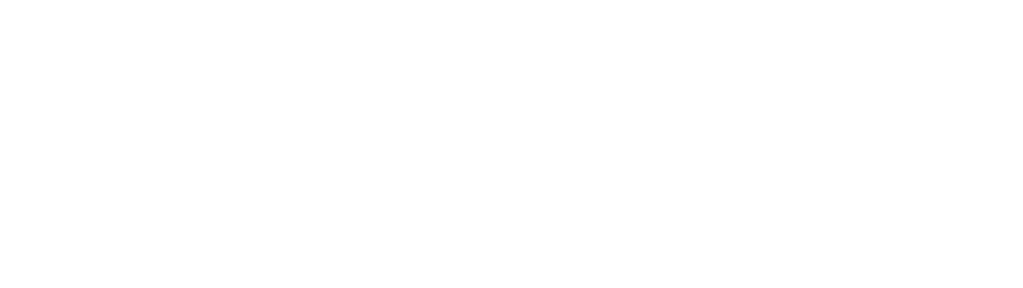
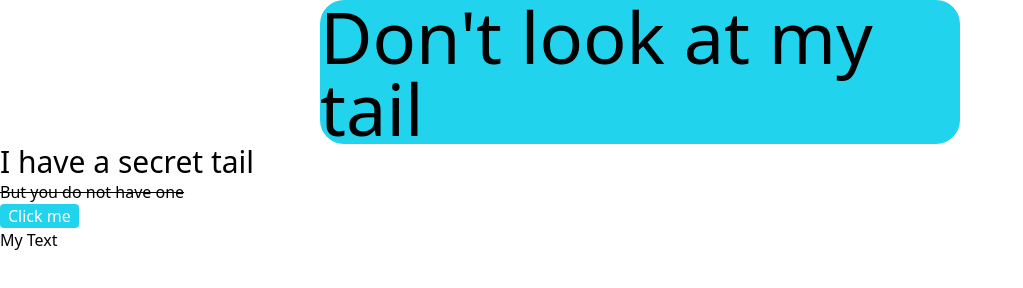
Before and after one commit to nishatrukaiya07/tailwind-projects, a plain HTML site: page index.html in a window 1280 px wide. Shown: the whole page, without its empty margins (0-1023 px from the left). Drawn offline with nearby package versions, Linux system fonts and the light colour scheme.

Commit message:
first commit

```diff
--- a/index.html
+++ b/index.html
@@ -5,8 +5,17 @@
     <meta http-equiv="X-UA-Compatible" content="IE=edge">
     <meta name="viewport" content="width=device-width, initial-scale=1.0">
     <title>Explore Tailwind</title>
+    <script src="https://cdn.tailwindcss.com"></script>
 </head>
 <body>
-
+    <h1 class="text-7xl bg-cyan-400 rounded-3xl w-1/2 mx-auto">Don't look at my tail</h1>
+    <h3 class="text-3xl">I have a secret tail</h3>
+    <p class=" line-through">But you do not have one</p>
+    <button class="bg-cyan-400	px-2 rounded text-white hover:bg-sky-600">Click me</button>
+    <section>
+        <div>
+            <h1>My Text</h1>
+        </div>
+    </section>
 </body>
 </html>
```
